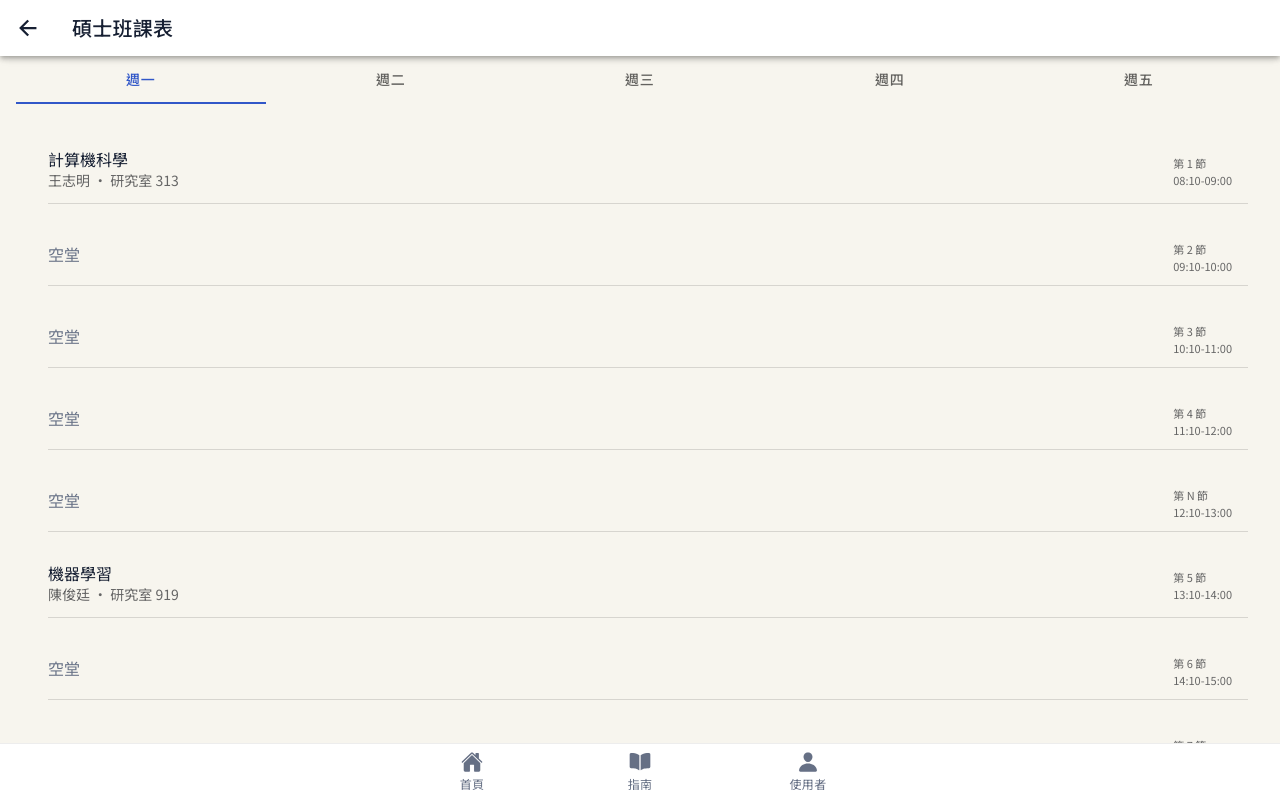
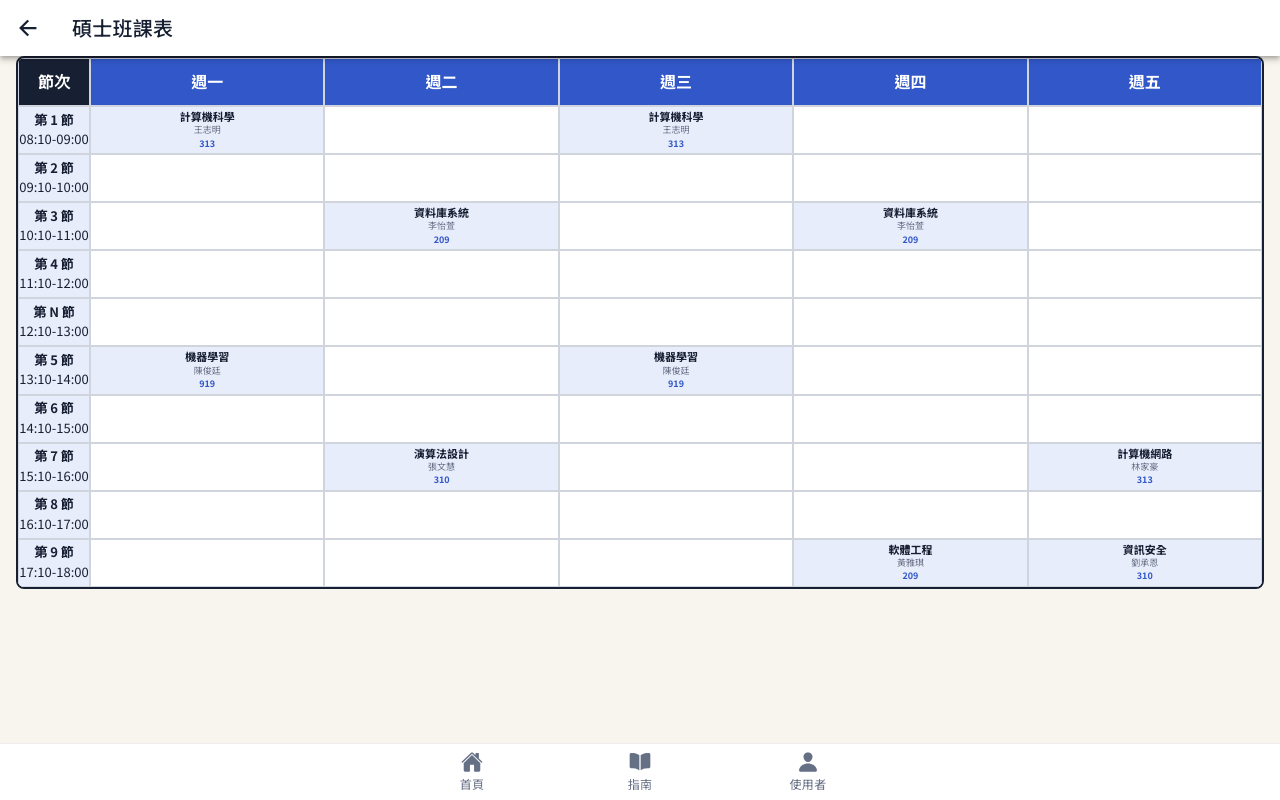
Before and after one commit to NCUIM/NCUIM.github.io, a React (Vite) app: page /timetable in a window 1280 px wide. Built offline with nearby package versions, Linux system fonts and the light colour scheme.

Commit message:
fix(ui): restore responsive 5-day week grid for desktop view
1. Reorder mobile-first CSS rules so desktop screens display full 5-day grid.

2. Structure TimetablePage into TimetableMobileView and TimetableDesktopView.

```diff
--- a/src/pages/TimetablePage.tsx
+++ b/src/pages/TimetablePage.tsx
@@ -1,61 +1,223 @@
 import React, { useState } from "react";
-import { IonBackButton, IonButtons, IonContent, IonHeader, IonItem, IonLabel, IonList, IonNote, IonPage, IonSegment, IonSegmentButton, IonTitle, IonToolbar } from "@ionic/react";
+import {
+  IonBackButton,
+  IonButtons,
+  IonContent,
+  IonHeader,
+  IonItem,
+  IonLabel,
+  IonList,
+  IonNote,
+  IonPage,
+  IonSegment,
+  IonSegmentButton,
+  IonTitle,
+  IonToolbar,
+} from "@ionic/react";
 
-interface Course { name: string; teacher: string; room: string; }
+interface Course {
+  readonly name: string;
+  readonly teacher: string;
+  readonly room: string;
+}
 
-const days = ["一", "二", "三", "四", "五"];
-const periods = [
-  { id: "1", time: "08:10-09:00" }, { id: "2", time: "09:10-10:00" }, { id: "3", time: "10:10-11:00" }, { id: "4", time: "11:10-12:00" }, { id: "N", time: "12:10-13:00" }, { id: "5", time: "13:10-14:00" }, { id: "6", time: "14:10-15:00" }, { id: "7", time: "15:10-16:00" }, { id: "8", time: "16:10-17:00" }, { id: "9", time: "17:10-18:00" },
+interface Period {
+  readonly id: string;
+  readonly time: string;
+}
+
+const days: readonly string[] = ["一", "二", "三", "四", "五"];
+const periods: readonly Period[] = [
+  { id: "1", time: "08:10-09:00" },
+  { id: "2", time: "09:10-10:00" },
+  { id: "3", time: "10:10-11:00" },
+  { id: "4", time: "11:10-12:00" },
+  { id: "N", time: "12:10-13:00" },
+  { id: "5", time: "13:10-14:00" },
+  { id: "6", time: "14:10-15:00" },
+  { id: "7", time: "15:10-16:00" },
+  { id: "8", time: "16:10-17:00" },
+  { id: "9", time: "17:10-18:00" },
 ];
-const timetable: Record<string, Course> = {
-  "1-0": { name: "計算機科學", teacher: "王志明", room: "313" }, "1-2": { name: "計算機科學", teacher: "王志明", room: "313" },
-  "3-1": { name: "資料庫系統", teacher: "李怡萱", room: "209" }, "3-3": { name: "資料庫系統", teacher: "李怡萱", room: "209" },
-  "5-0": { name: "機器學習", teacher: "陳俊廷", room: "919" }, "5-2": { name: "機器學習", teacher: "陳俊廷", room: "919" },
-  "7-1": { name: "演算法設計", teacher: "張文慧", room: "310" }, "7-4": { name: "計算機網路", teacher: "林家豪", room: "313" },
-  "9-3": { name: "軟體工程", teacher: "黃雅琪", room: "209" }, "9-4": { name: "資訊安全", teacher: "劉承恩", room: "310" },
+
+const timetable: Readonly<Record<string, Course>> = {
+  "1-0": { name: "計算機科學", teacher: "王志明", room: "313" },
+  "1-2": { name: "計算機科學", teacher: "王志明", room: "313" },
+  "3-1": { name: "資料庫系統", teacher: "李怡萱", room: "209" },
+  "3-3": { name: "資料庫系統", teacher: "李怡萱", room: "209" },
+  "5-0": { name: "機器學習", teacher: "陳俊廷", room: "919" },
+  "5-2": { name: "機器學習", teacher: "陳俊廷", room: "919" },
+  "7-1": { name: "演算法設計", teacher: "張文慧", room: "310" },
+  "7-4": { name: "計算機網路", teacher: "林家豪", room: "313" },
+  "9-3": { name: "軟體工程", teacher: "黃雅琪", room: "209" },
+  "9-4": { name: "資訊安全", teacher: "劉承恩", room: "310" },
 };
 
-const cellBase: React.CSSProperties = { border: "1px solid var(--ncu-border)", display: "flex", flexDirection: "column", justifyContent: "center", minHeight: 48, overflow: "hidden" };
+const cellBase: React.CSSProperties = {
+  border: "1px solid var(--ncu-border)",
+  display: "flex",
+  flexDirection: "column",
+  justifyContent: "center",
+  minHeight: 48,
+  overflow: "hidden",
+};
 
 function CourseCell({ course }: Readonly<{ course?: Course }>) {
-  return <div style={{ ...cellBase, alignItems: "center", padding: "3px 4px", textAlign: "center", background: course ? "var(--ncu-primary-light)" : "var(--ncu-surface)" }}>
-
-    {course && <><strong style={{ fontSize: 11, lineHeight: 1.2 }}>{course.name}</strong><span style={{ fontSize: 9, color: "var(--ncu-muted)" }}>{course.teacher}</span><span style={{ fontSize: 9, color: "var(--ncu-primary)", fontWeight: 700 }}>{course.room}</span></>}
-  </div>;
+  return (
+    <div
+      style={{
+        ...cellBase,
+        alignItems: "center",
+        padding: "3px 4px",
+        textAlign: "center",
+        background: course ? "var(--ncu-primary-light)" : "var(--ncu-surface)",
+      }}
+    >
+      {course && (
+        <>
+          <strong style={{ fontSize: 11, lineHeight: 1.2 }}>{course.name}</strong>
+          <span style={{ fontSize: 9, color: "var(--ncu-muted)" }}>{course.teacher}</span>
+          <span style={{ fontSize: 9, color: "var(--ncu-primary)", fontWeight: 700 }}>
+            {course.room}
+          </span>
+        </>
+      )}
+    </div>
+  );
 }
 
-export default function TimetablePage() {
-  const [selectedDay, setSelectedDay] = useState("0");
+function TimetableMobileView({
+  selectedDay,
+  onSelectDay,
+}: Readonly<{
+  selectedDay: string;
+  onSelectDay: (day: string) => void;
+}>) {
   const dayIndex = Number(selectedDay);
   const dailyPeriods = periods.map((period) => ({
     period,
     course: timetable[`${period.id}-${dayIndex}`],
   }));
 
-  return <IonPage>
-    <IonHeader><IonToolbar><IonButtons slot="start"><IonBackButton defaultHref="/" text="" /></IonButtons><IonTitle>碩士班課表</IonTitle></IonToolbar></IonHeader>
-    <IonContent className="ion-padding timetable-content">
+  return (
     <section className="timetable-mobile" aria-label="依日課表">
-        <IonSegment value={selectedDay} onIonChange={(event) => setSelectedDay(String(event.detail.value ?? "0"))} scrollable>
-          {days.map((day, index) => <IonSegmentButton key={day} value={String(index)}><IonLabel>週{day}</IonLabel></IonSegmentButton>)}
+      <IonSegment
+        value={selectedDay}
+        onIonChange={(event) => onSelectDay(String(event.detail.value ?? "0"))}
+        scrollable
+      >
+        {days.map((day, index) => (
+          <IonSegmentButton key={day} value={String(index)}>
+            <IonLabel>週{day}</IonLabel>
+          </IonSegmentButton>
+        ))}
       </IonSegment>
       <IonList className="timetable-course-list" inset>
-          {dailyPeriods.map(({ period, course }) => <IonItem key={period.id}>
-            <IonLabel>{course ? <><h2>{course.name}</h2><p>{course.teacher} · 研究室 {course.room}</p></> : <h2 style={{ color: "var(--ncu-muted)", fontWeight: 400 }}>空堂</h2>}</IonLabel>
-            <IonNote slot="end">第 {period.id} 節<br />{period.time}</IonNote>
-          </IonItem>)}
+        {dailyPeriods.map(({ period, course }) => (
+          <IonItem key={period.id}>
+            <IonLabel>
+              {course ? (
+                <>
+                  <h2>{course.name}</h2>
+                  <p>
+                    {course.teacher} · 研究室 {course.room}
+                  </p>
+                </>
+              ) : (
+                <h2 style={{ color: "var(--ncu-muted)", fontWeight: 400 }}>空堂</h2>
+              )}
+            </IonLabel>
+            <IonNote slot="end">
+              第 {period.id} 節<br />
+              {period.time}
+            </IonNote>
+          </IonItem>
+        ))}
       </IonList>
     </section>
+  );
+}
+
+function TimetableDesktopView() {
+  return (
     <section className="timetable-desktop" aria-label="全週課表">
-        <div style={{ border: "2px solid var(--ncu-ink)", borderRadius: "var(--ncu-radius-md)", overflow: "hidden", display: "grid", gridTemplateColumns: "72px repeat(5, minmax(0, 1fr))" }}>
-          <div style={{ ...cellBase, alignItems: "center", background: "var(--ncu-ink)", color: "#fff", fontWeight: 700 }}>節次</div>
-          {days.map((day) => <div key={day} style={{ ...cellBase, alignItems: "center", background: "var(--ncu-primary)", color: "#fff", fontWeight: 700 }}>週{day}</div>)}
-          {periods.map((period) => <React.Fragment key={period.id}>
-            <div style={{ ...cellBase, alignItems: "center", background: "var(--ncu-primary-light)", fontSize: 13 }}><strong>第 {period.id} 節</strong><span>{period.time}</span></div>
-            {days.map((day, index) => <CourseCell key={`${period.id}-${day}`} course={timetable[`${period.id}-${index}`]} />)}
-          </React.Fragment>)}
+      <div
+        style={{
+          border: "2px solid var(--ncu-ink)",
+          borderRadius: "var(--ncu-radius-md)",
+          overflow: "hidden",
+          display: "grid",
+          gridTemplateColumns: "72px repeat(5, minmax(0, 1fr))",
+        }}
+      >
+        <div
+          style={{
+            ...cellBase,
+            alignItems: "center",
+            background: "var(--ncu-ink)",
+            color: "#fff",
+            fontWeight: 700,
+          }}
+        >
+          節次
+        </div>
+        {days.map((day) => (
+          <div
+            key={day}
+            style={{
+              ...cellBase,
+              alignItems: "center",
+              background: "var(--ncu-primary)",
+              color: "#fff",
+              fontWeight: 700,
+            }}
+          >
+            週{day}
+          </div>
+        ))}
+        {periods.map((period) => (
+          <React.Fragment key={period.id}>
+            <div
+              style={{
+                ...cellBase,
+                alignItems: "center",
+                background: "var(--ncu-primary-light)",
+                fontSize: 13,
+              }}
+            >
+              <strong>第 {period.id} 節</strong>
+              <span>{period.time}</span>
+            </div>
+            {days.map((day, index) => (
+              <CourseCell
+                key={`${period.id}-${day}`}
+                course={timetable[`${period.id}-${index}`]}
+              />
+            ))}
+          </React.Fragment>
+        ))}
       </div>
     </section>
+  );
+}
+
+export default function TimetablePage() {
+  const [selectedDay, setSelectedDay] = useState("0");
+
+  return (
+    <IonPage>
+      <IonHeader>
+        <IonToolbar>
+          <IonButtons slot="start">
+            <IonBackButton defaultHref="/" text="" />
+          </IonButtons>
+          <IonTitle>碩士班課表</IonTitle>
+        </IonToolbar>
+      </IonHeader>
+      <IonContent className="ion-padding timetable-content">
+        <TimetableMobileView selectedDay={selectedDay} onSelectDay={setSelectedDay} />
+        <TimetableDesktopView />
       </IonContent>
-  </IonPage>;
+    </IonPage>
+  );
 }
--- a/src/theme/variables.css
+++ b/src/theme/variables.css
@@ -138,6 +138,11 @@ ion-content::part(scroll) {
   -webkit-user-select: text;
 }
 
+/* Timetable responsive behavior */
+.timetable-mobile { display: block; }
+.timetable-desktop { display: none; }
+.timetable-course-list ion-item { --padding-top: 10px; --padding-bottom: 10px; }
+
 /* ── Desktop: constrain page content width ─────────────────── */
 @media (min-width: 768px) {
   ion-content::part(scroll) {
@@ -151,11 +156,11 @@ ion-content::part(scroll) {
     max-width: 100%;
     padding: 0 16px;
   }
+
+  .timetable-mobile { display: none; }
+  .timetable-desktop { display: block; }
 }
 
-.timetable-mobile { display: block; }
-.timetable-desktop { display: none; }
-.timetable-course-list ion-item { --padding-top: 10px; --padding-bottom: 10px; }
 
 .lottery-stage-content {
   --background: var(--ncu-terminal);
```
Lines whose indentation alone changed are shown as unchanged.
